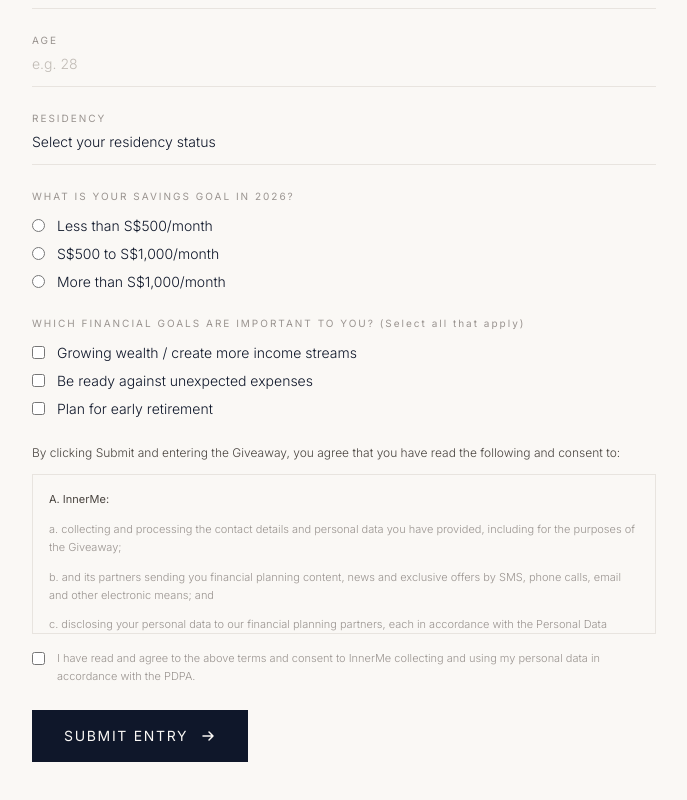
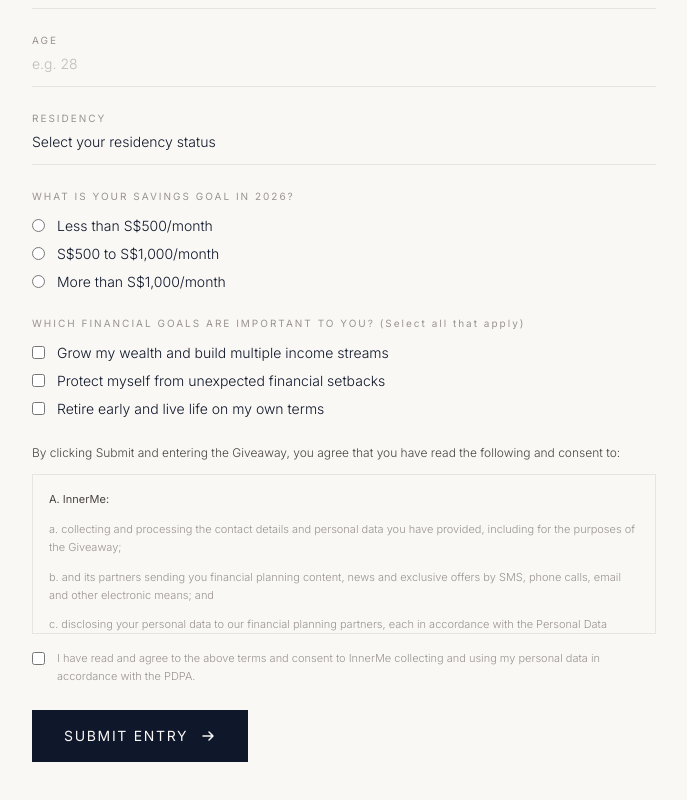
Before and after one commit to estxq/innerme, a Next.js app: page /giveaway in a window 1280 px wide. Shown: the part 1161-1961 px from the top of the page, without its empty margins (296-983 px from the left). Built offline with nearby package versions, Linux system fonts and the light colour scheme; a web font is replaced by a local one.

Commit message:
Improve financial goals phrasing on giveaway form

```diff
--- a/src/app/giveaway/page.tsx
+++ b/src/app/giveaway/page.tsx
@@ -312,9 +312,9 @@ export default function GiveawayPage() {
             <label className="text-[10px] tracking-[0.2em] text-[#9a9490] uppercase">Which financial goals are important to you? <span className="normal-case">(Select all that apply)</span></label>
             <div className="flex flex-col gap-2">
               {[
-                "Growing wealth / create more income streams",
-                "Be ready against unexpected expenses",
-                "Plan for early retirement",
+                "Grow my wealth and build multiple income streams",
+                "Protect myself from unexpected financial setbacks",
+                "Retire early and live life on my own terms",
               ].map(goal => (
                 <label key={goal} className="flex items-center gap-3 cursor-pointer">
                   <input type="checkbox" checked={financialGoals.includes(goal)} onChange={() => toggleGoal(goal)}
```
